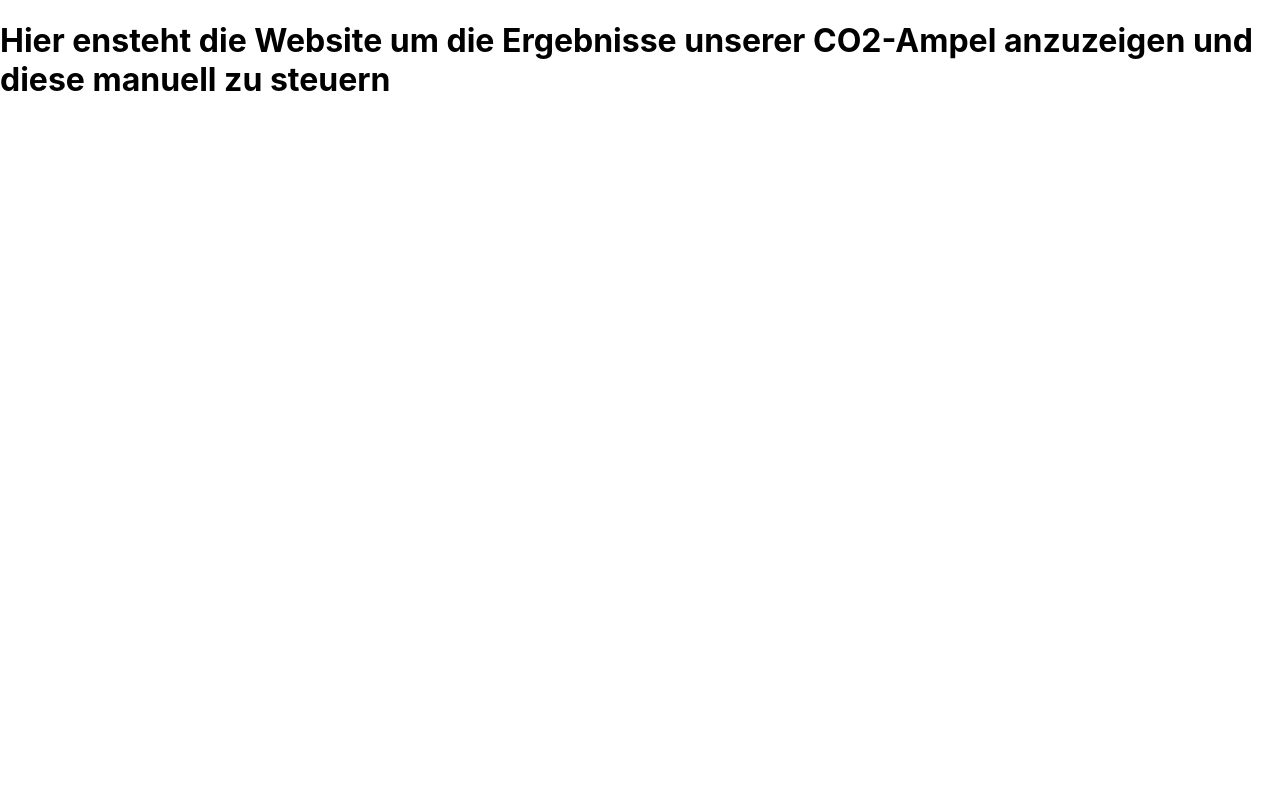
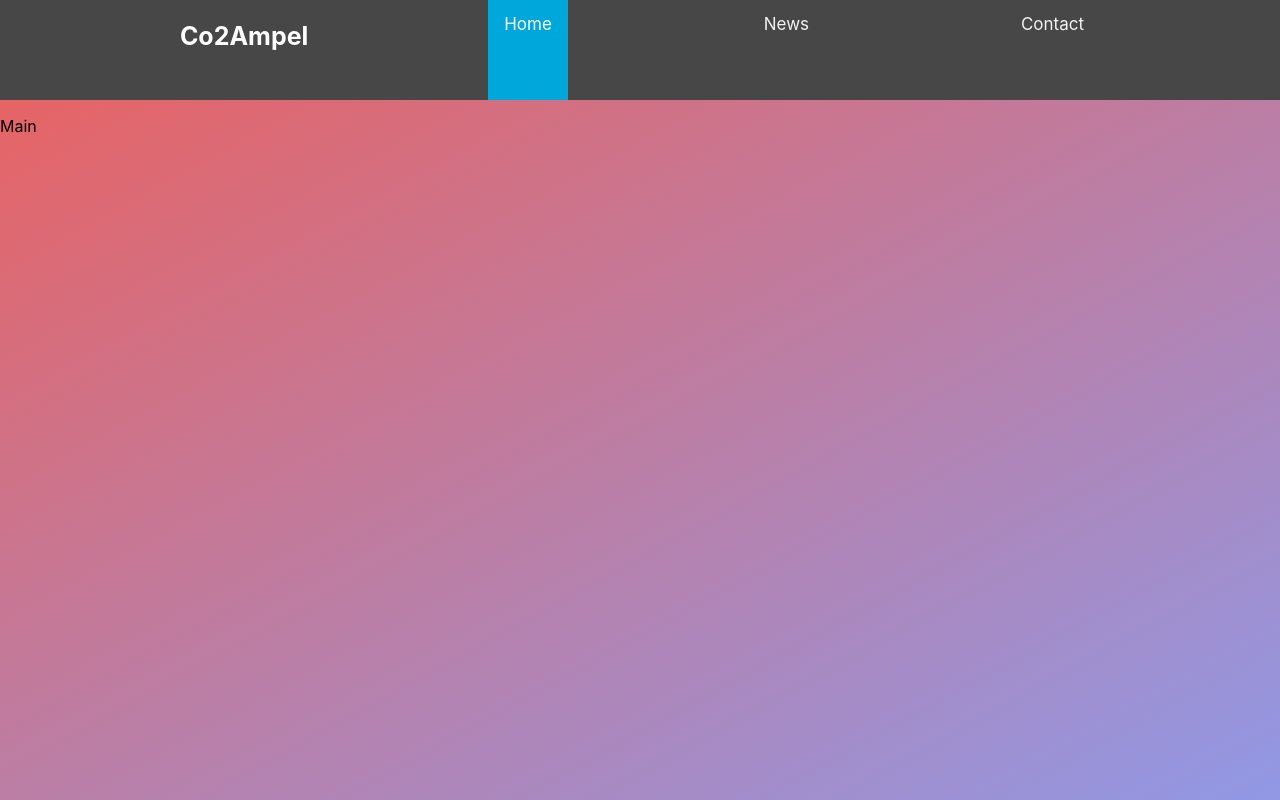
Before and after one commit to H3nno/co2ampel, a React (Create React App) app: page / in a window 1280 px wide. Built offline with nearby package versions, Linux system fonts and the light colour scheme.

Commit message:
Henning ist so so sexy

```diff
--- a/src/App.css
+++ b/src/App.css
@@ -1,38 +1,52 @@
-.App {
-  text-align: center;
+.Grid{
+  height: 100%;
+  display: grid;
+  grid-template-areas: 'Header Header' 'Main Main';
+  grid-template-rows:  100px 1fr ;
 }
 
-.App-logo {
-  height: 40vmin;
-  pointer-events: none;
+.Header{
+  grid-area: Header;
+  display: flex;
+  justify-content: space-evenly;
+
+  background-color: rgb(71, 71, 71);
+  overflow: hidden;
+  width: 100%;
 }
 
-@media (prefers-reduced-motion: no-preference) {
-  .App-logo {
-    animation: App-logo-spin infinite 20s linear;
-  }
+/* Style the links inside the navigation bar */
+.Header a {
+  float: left;
+  display: block;
+  color: #f2f2f2;
+  text-align: center;
+  padding: 14px 16px;
+  text-decoration: none;
+  font-size: 17px;
 }
 
-.App-header {
-  background-color: #282c34;
-  min-height: 100vh;
-  display: flex;
-  flex-direction: column;
-  align-items: center;
-  justify-content: center;
-  font-size: calc(10px + 2vmin);
+/* Change the color of links on hover */
+.Header a:hover {
+  background-color: #ddd;
+  color: black;
+}
+
+/* Add a color to the active/current link */
+.Header a.active {
+  background-color: #00a7da;
   color: white;
 }
 
-.App-link {
-  color: #61dafb;
+
+.Titel{
+  color: white;
+  font-size: 25px;
 }
 
-@keyframes App-logo-spin {
-  from {
-    transform: rotate(0deg);
-  }
-  to {
-    transform: rotate(360deg);
-  }
+
+
+.Main{
+  grid-area: Main;
+  background: linear-gradient(to left top, #9198e5,#e66465);
 }
--- a/src/App.tsx
+++ b/src/App.tsx
@@ -3,8 +3,32 @@ import './App.css';
 
 function App() {
   return (
-    <h1>Hier ensteht die Website um die Ergebnisse unserer CO2-Ampel anzuzeigen und diese manuell zu steuern</h1>
+    <div className='Grid'>
+      <Header />
+      <Main />
+    </div>
   );
 }
 
 export default App;
+
+
+function Header(){
+  return(
+    <div className='Header'>
+      <h2 className='Titel'>Co2Ampel</h2>
+      <a href="#home" className="active">Home</a>
+      <a href="#news">News</a>
+      <a href="#contact">Contact</a>
+    </div>
+  )
+}
+
+function Main(){
+  return(
+    <div className='Main'>
+      <p>Main</p>
+
+    </div>
+  )
+}
--- a/src/index.css
+++ b/src/index.css
@@ -1,10 +1,22 @@
+#root{
+  height: 100%;
+}
+
+
+html{
+  height: 100%;
+}
+
+
 body {
+  height: 100%;
   margin: 0;
   font-family: -apple-system, BlinkMacSystemFont, 'Segoe UI', 'Roboto', 'Oxygen',
     'Ubuntu', 'Cantarell', 'Fira Sans', 'Droid Sans', 'Helvetica Neue',
     sans-serif;
   -webkit-font-smoothing: antialiased;
   -moz-osx-font-smoothing: grayscale;
+
 }
 
 code {
--- /dev/null
+++ b/src/react-app-env.d.ts
@@ -0,0 +1 @@
+/// <reference types="react-scripts" />
```
